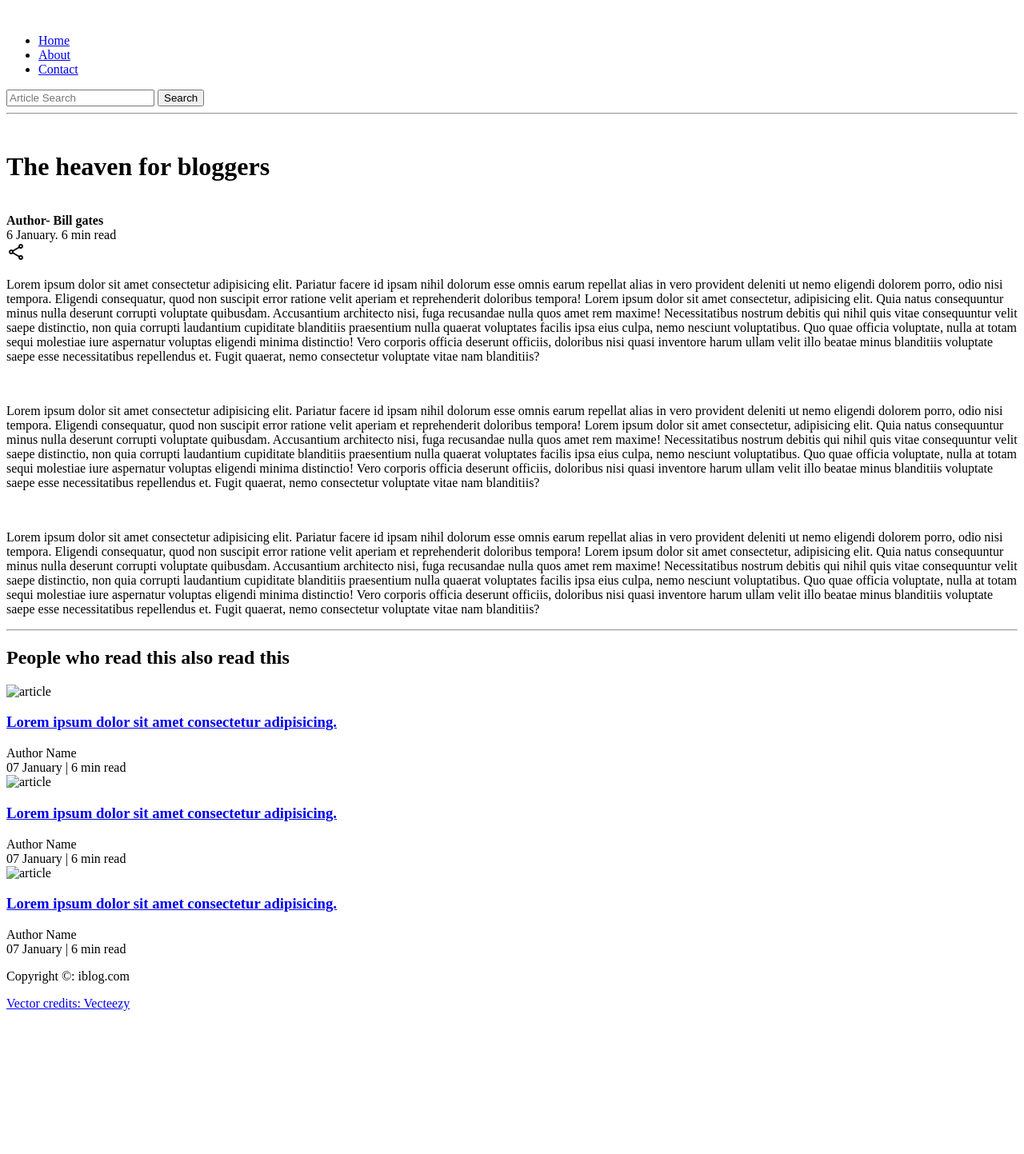
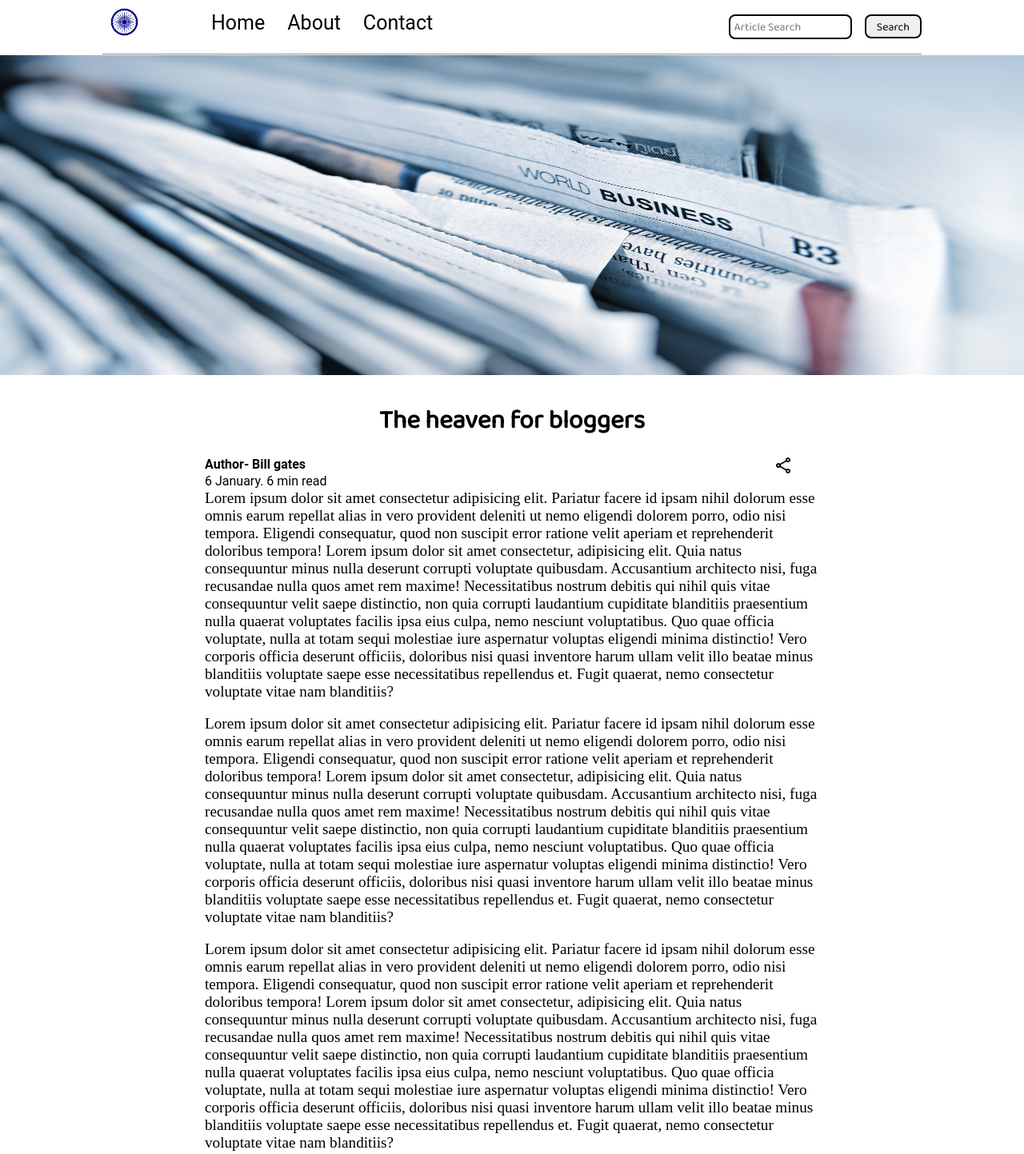
Before and after one commit to zaid-0577/iblog, a plain HTML site: page blogpost.html in a window 1280 px wide. Shown: the top 1443 px of the page at 80% size. Before the commit the page ends 1272 px from the top, so only its background shows below. Drawn offline with Linux system fonts and the light colour scheme; the site is published under a folder, as on GitHub Pages, so addresses that start at the root find nothing; a web font is replaced by a local one.

Commit message:
Update blogpost.html

```diff
--- a/blogpost.html
+++ b/blogpost.html
@@ -4,10 +4,10 @@
     <meta charset="UTF-8">
     <meta http-equiv="X-UA-Compatible" content="IE=edge">
     <meta name="viewport" content="width=device-width, initial-scale=1.0">
-    <link rel="stylesheet" href="/css/style.css">
-    <link rel="stylesheet" href="/css/utils.css">
-    <link rel="stylesheet" href="/css/blogpost.css">
-    <link rel="stylesheet" href="/css/mobile.css">
+    <link rel="stylesheet" href="css/style.css">
+    <link rel="stylesheet" href="css/utils.css">
+    <link rel="stylesheet" href="css/blogpost.css">
+    <link rel="stylesheet" href="css/mobile.css">
     <title>iBlog - Heaven for bloggers</title>
 </head>
 <body>
@@ -15,17 +15,17 @@
 
         <div class="nav-left">
             <a href="/">
-                <span><img src="/image/logo.png" width="35px" alt=""></span>
+                <span><img src="image/logo.png" width="35px" alt=""></span>
             </a>
              <ul>
                 <li> <a href="/" >Home</a> </li>
                 <li> <a href="#" >About</a> </li>
-                <li> <a href="/contact.html" >Contact</a> </li>
+                <li> <a href="contact.html" >Contact</a> </li>
 
             </ul>
         </div>
         <div class="nav-right">
-            <form action="/search.html">
+            <form action="search.html">
                 <input type="text" name="query" class="form-input" placeholder="Article Search">
                 <button class="btn">Search</button>
             </form>
@@ -34,7 +34,7 @@
 
     <div class="max-width-1 m-auto"><hr></div>
     <div class="post-img">
-        <img src="/image/article2.jpg" alt="">
+        <img src="image/article2.jpg" alt="">
     </div>
 
     <div class="blog-post-content max-width-1 max-width-2 m-auto m-y-2" >
@@ -60,10 +60,10 @@
         <div class="row">
         <div class="home-article more-post">
             <div class="home-article-img">
-                <img src="/image/article.jpg" alt="article">
+                <img src="image/article.jpg" alt="article">
             </div>
             <div class="home-article-content font-2">
-               <a href="/blogpost.html"> <h3>Lorem ipsum dolor sit amet consectetur adipisicing.</h3></a>
+               <a href="blogpost.html"> <h3>Lorem ipsum dolor sit amet consectetur adipisicing.</h3></a>
                 <div>Author Name</div>
                 <span>07 January | 6 min read</span>
                 <span></span>
@@ -71,10 +71,10 @@
         </div>
         <div class="home-article more-post">
             <div class="home-article-img">
-                <img src="/image/bg7.jfif" alt="article">
+                <img src="image/bg7.jfif" alt="article">
             </div>
             <div class="home-article-content font-2">
-                <a href="/blogpost.html"><h3>Lorem ipsum dolor sit amet consectetur adipisicing.</h3></a>
+                <a href="blogpost.html"><h3>Lorem ipsum dolor sit amet consectetur adipisicing.</h3></a>
                 <div>Author Name</div>
                 <span>07 January | 6 min read</span>
                 <span></span>
@@ -82,10 +82,10 @@
         </div>
         <div class="home-article more-post">
             <div class="home-article-img">
-                <img src="/image/article3.jpg" alt="article">
+                <img src="image/article3.jpg" alt="article">
             </div>
             <div class="home-article-content font-2">
-              <a href="/blogpost.html"><h3>Lorem ipsum dolor sit amet consectetur adipisicing.</h3></a>
+              <a href="blogpost.html"><h3>Lorem ipsum dolor sit amet consectetur adipisicing.</h3></a>
                 <div>Author Name</div>
                 <span>07 January | 6 min read</span>
                 <span></span>
```
